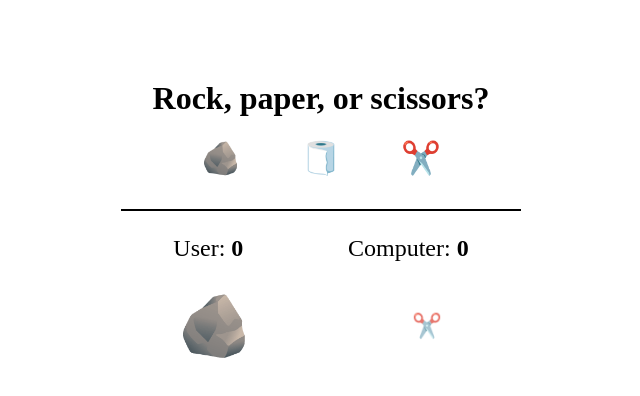
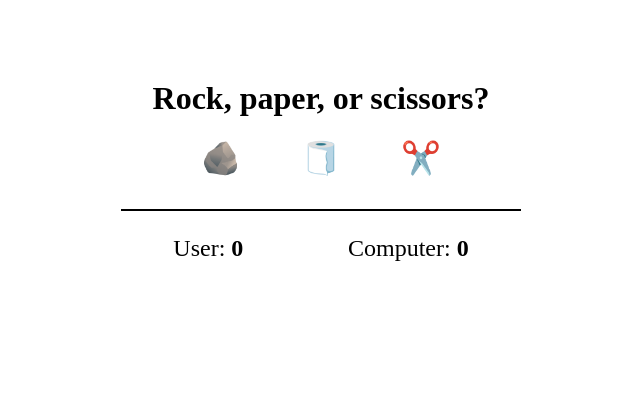
Before and after one commit to BrandonWu500/rock-paper-scissors, a plain HTML site: page index.html in a window 1280 px wide. Shown: the whole page, without its empty margins (319-959 px from the left). Drawn offline with Linux system fonts and the light colour scheme.

Commit message:
fix initial display

```diff
--- a/index.html
+++ b/index.html
@@ -21,8 +21,8 @@
         <p class="name">Computer: <span class="score" data-comp>0</span></p>
       </div>
       <div class="results">
-        <div class="history winner">🪨</div>
-        <div class="history">✂️</div>
+        <!-- <div class="history winner">🪨</div>
+        <div class="history">✂️</div> -->
         <!-- <div class="wrapper">
         </div> -->
         </div>
```
